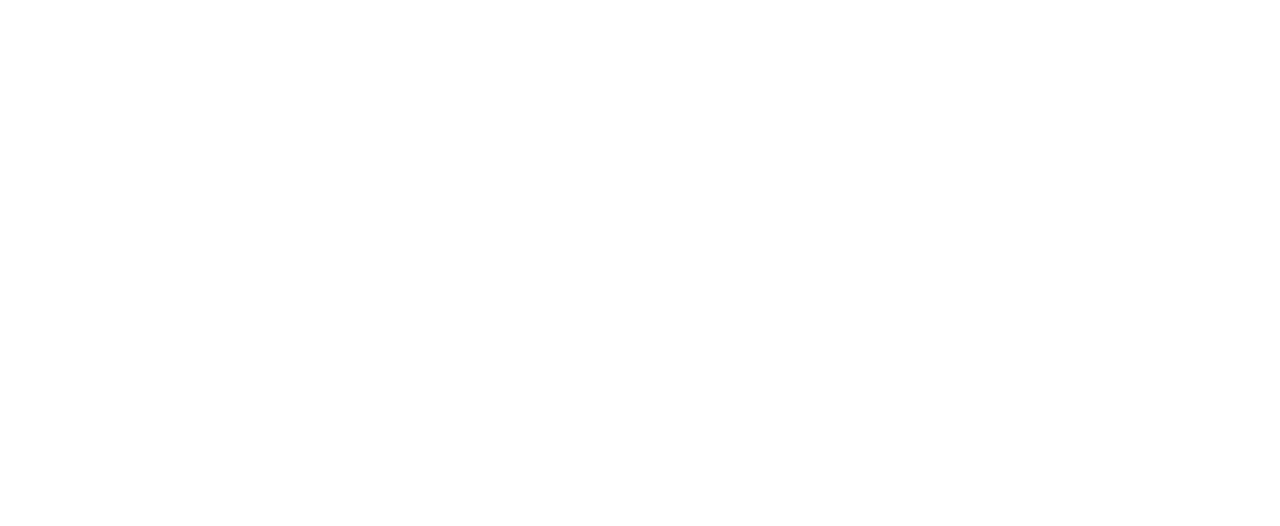
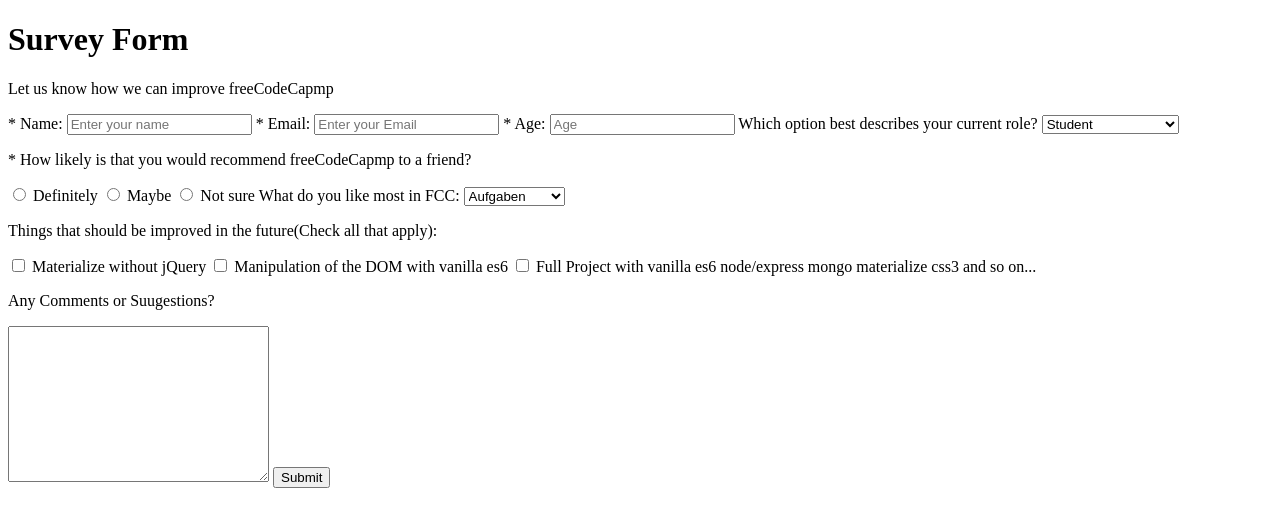
Before and after one commit to truejojo/surveyform, a plain HTML site: page index.html in a window 1280 px wide. Drawn offline with Linux system fonts and the light colour scheme.

Commit message:
index.html ready so far

```diff
--- a/index.html
+++ b/index.html
@@ -7,6 +7,65 @@
   <title>Survey Form</title>
 </head>
 <body>
+  <main>
+    <h1 id="title">Survey Form</h1>
+    <p id="description">Let us know how we can improve freeCodeCapmp</p>
 
+    <form id="survey-form">
+
+      <label for="name">* Name:</label>
+      <input type="text" name="name" id="name" placeholder="Enter your name" required>
+      <label for="email">* Email:</label>
+      <input type="email" name="email" id="email" placeholder="Enter your Email" required>
+      <label for="age">* Age:</label>
+      <input type="number" name="age" id="age" placeholder="Age" required>
+
+
+      <label for="role">Which option best describes your current role?</label>
+      <select id="role">
+        <option value="student">Student</option>
+        <option value="job">Full time job</option>
+        <option value="learner">Full time learner</option>
+        <option value="hobby">Hobby programmer</option>
+        <option value="other">Other</option>
+        <option value="notsay">Prefer not to say</option>
+      </select>
+
+
+      <p>* How likely is that you would recommend freeCodeCapmp to a friend?</p>
+      <input type="radio" id="definitely" name="friend" value="definitely">
+      <label for="definitely">Definitely</label>
+      <input type="radio" id="maybe" name="friend" value="maybe">
+      <label for="maybe">Maybe</label>
+      <input type="radio" id="notsure" name="friend" value="notsure">
+      <label for="notsure">Not sure</label>
+
+
+      <label for="fcc">What do you like most in FCC:</label>
+      <select id="fcc">
+        <option value="aufgaben">Aufgaben</option>
+        <option value="projekte">Projekte</option>
+        <option value="community">Community</option>
+        <option value="opensource">Open Source</option>
+      </select>
+
+
+      <p>Things that should be improved in the future(Check all that apply):</p>
+      <input type="checkbox" id="materialize" name="materialize">
+      <label for="materialize">Materialize without jQuery</label>
+      <input type="checkbox" id="dommanipulation" name="dommanipulation">
+      <label for="dommanipulation">Manipulation of the DOM with vanilla es6</label>
+      <input type="checkbox" id="fullproject" name="fullproject">
+      <label for="fullproject">Full Project with vanilla es6 node/express mongo materialize css3 and so on...</label>
+
+
+      <p>Any Comments or Suugestions?</p>
+      <textarea name="comments" id="comments" cols="30" rows="10"></textarea>
+
+
+      <button type="submit" id="submit">Submit</button>
+
+    </form>
+  </main>
 </body>
 </html>
```
